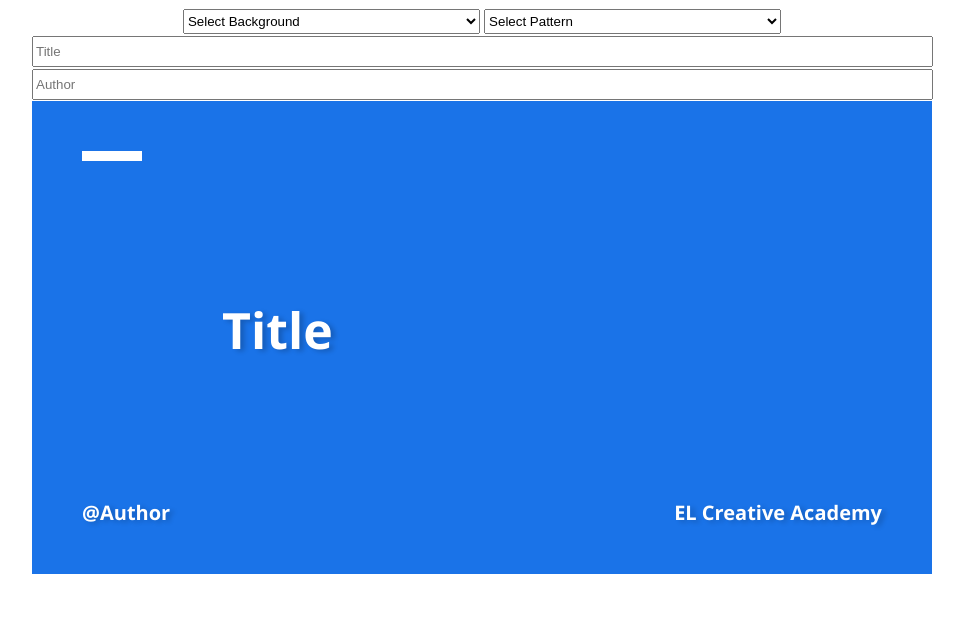
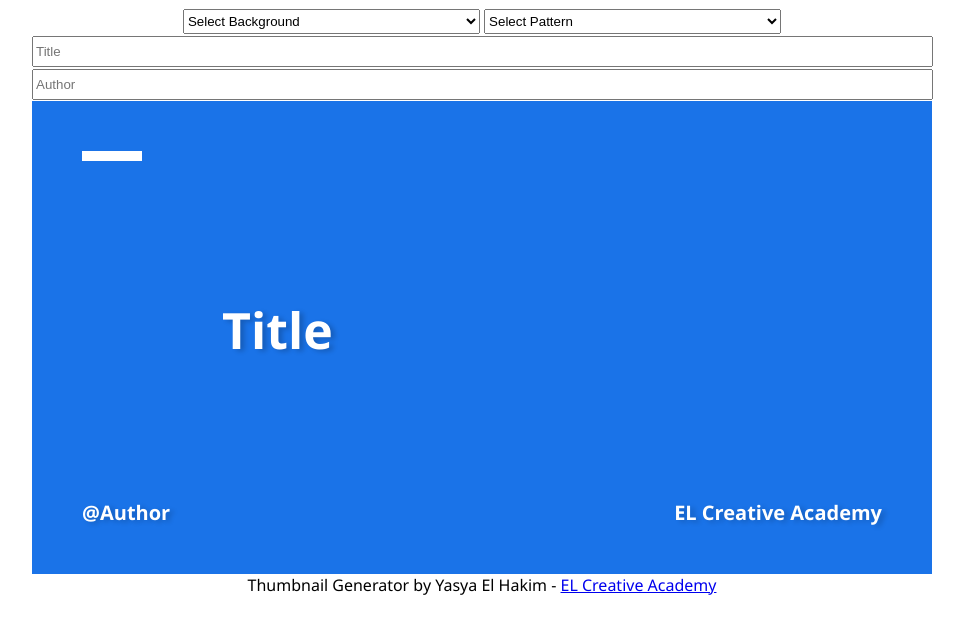
Before and after one commit to elhakimyasya/thumbs, a plain HTML site: page index.html in a window 1280 px wide. Shown: the whole page, without its empty margins (158-1122 px from the left). Drawn offline with Linux system fonts and the light colour scheme; a web font is replaced by a local one.

Commit message:
Update index.html

```diff
--- a/index.html
+++ b/index.html
@@ -83,6 +83,10 @@
 			</div>
 		</div>
 	</div>
+
+	<footer class="footer">
+		Thumbnail Generator by Yasya El Hakim - <a href="https://www.elcreativeacademy.com/" target="_blank" alt="EL Creative Academy">EL Creative Academy</a>
+	</footer>
 	<script type="text/javascript" src="script.js"></script>
 
 </body>
```
